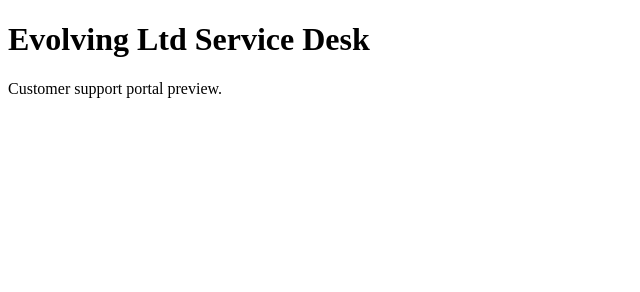
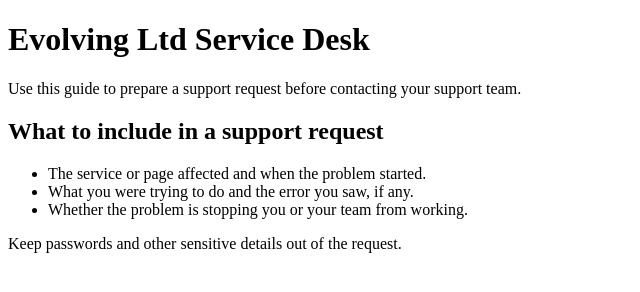
Before and after one commit to qbaman/evolving-ltd-devops, a plain HTML site: page index.html in a window 1280 px wide. Shown: the whole page, without its empty margins (0-640 px from the left). Drawn offline with Linux system fonts and the light colour scheme.

Commit message:
Add support request guidance to the service desk
Updated the support request guide with detailed instructions.

```diff
--- a/index.html
+++ b/index.html
@@ -8,7 +8,15 @@
 <body>
   <main>
     <h1>Evolving Ltd Service Desk</h1>
-    <p>Customer support portal preview.</p>
+    <p>Use this guide to prepare a support request before contacting your support team.</p>
+
+    <h2>What to include in a support request</h2>
+    <ul>
+      <li>The service or page affected and when the problem started.</li>
+      <li>What you were trying to do and the error you saw, if any.</li>
+      <li>Whether the problem is stopping you or your team from working.</li>
+    </ul>
+    <p>Keep passwords and other sensitive details out of the request.</p>
   </main>
 </body>
 </html>
```
